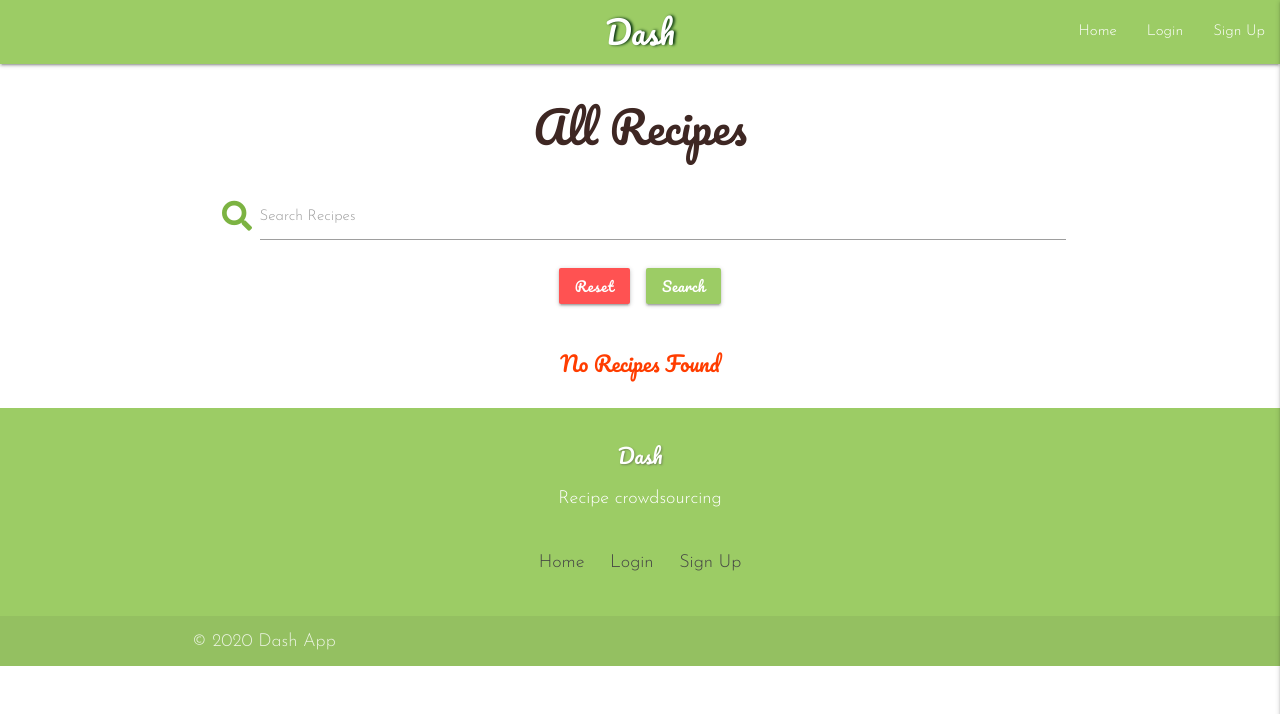
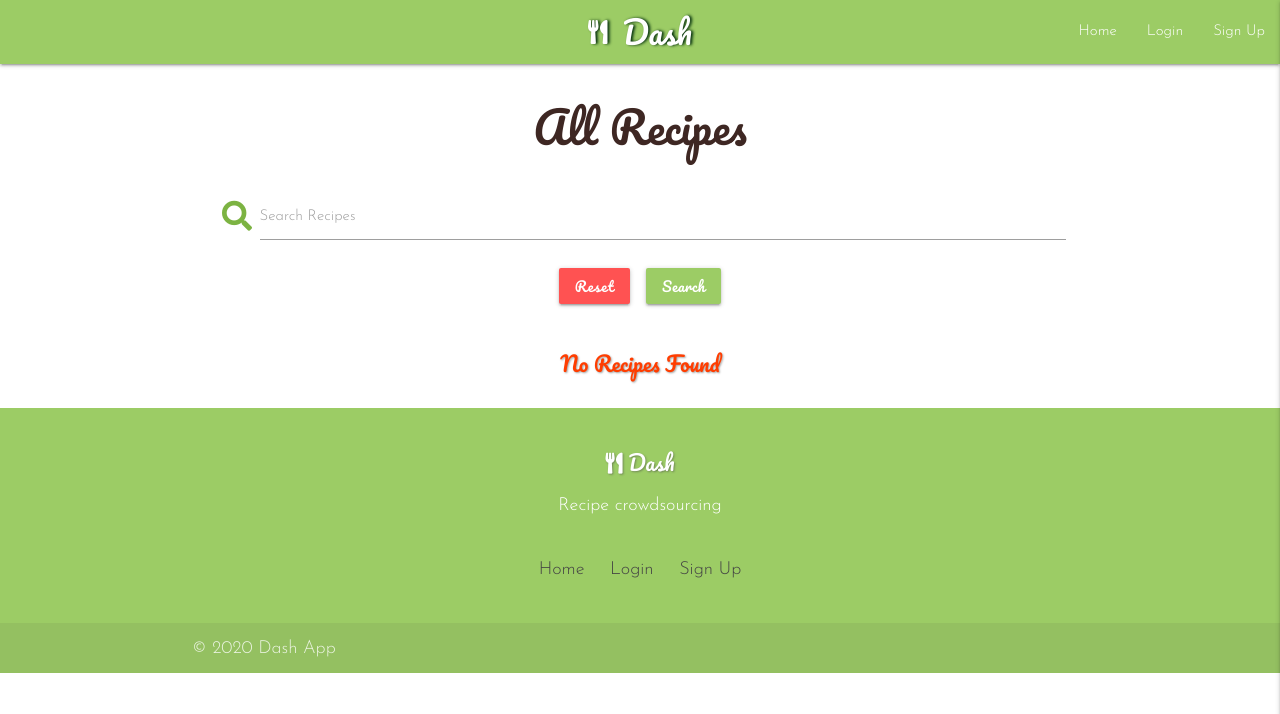
Before and after one commit to alissatroiano/Dash, a Flask app: page / in a window 1280 px wide. Shown: the top 714 px of the page. Run offline with Flask 2, Linux system fonts and the light colour scheme; data that the repository does not hold is empty; some libraries are stand-ins or nearby versions.

Commit message:
Add icon to navigation and import favicon to create branded experience

```diff
--- a/static/css/style.css
+++ b/static/css/style.css
@@ -10,6 +10,8 @@ h4 {
     font-family: 'Pacifico', cursive;
     font-size: 1.4rem;
     color: #011408;
+    font-weight: 300;
+    text-shadow: 1px 1px 2px #4444447a;
 }
 
 h5, h6 {
--- a/templates/base.html
+++ b/templates/base.html
@@ -12,6 +12,8 @@
 	<link rel="stylesheet" href="https://cdnjs.cloudflare.com/ajax/libs/materialize/1.0.0/css/materialize.min.css">
 	<!--Custom Stylesheet-->
 	<link rel="stylesheet" href="{{ url_for('static', filename='css/style.css') }}" type="text/css">
+    <!--Favicon -->
+    <link rel="shortcut icon" href="static/images/favicon.ico" type="image/x-icon">
 	{% block styles %}
 	{% endblock %}
 	<title>Dash</title>
@@ -22,7 +24,7 @@
 		<!--Top Navbar-->
 		<nav class="nav-extended text-shadow light-green lighten-1">
 			<div class="nav-wrapper">
-				<a href="{{ url_for('get_recipes') }}" class="brand-logo center">Dash</a>
+				<a href="{{ url_for('get_recipes') }}" class="brand-logo center"><i class="fas fa-utensils prefix"></i>Dash</a>
 				<a href="#" data-target="mobile-demo" class="sidenav-trigger right"><i class="fas fa-bars"></i></a>
                 <ul class="right hide-on-med-and-down">
 					<li><a href="{{ url_for('get_recipes') }}">Home</a></li>
@@ -75,7 +77,7 @@
     <div class="container">
         <div class="row">
             <div class="col s12 center">
-                <h5 class="white-text">Dash</h5>
+                <h4 class="white-text"><i class="fas fa-utensils prefix"></i> Dash</h4>
                 <p class="white-text">Recipe crowdsourcing</p>
             </div>
             <div class="col s12 center">
```
Also changed, not shown: templates/recipes.html (+8 -5 lines), static/images/dash.png (added), static/images/favicon.ico (added).
